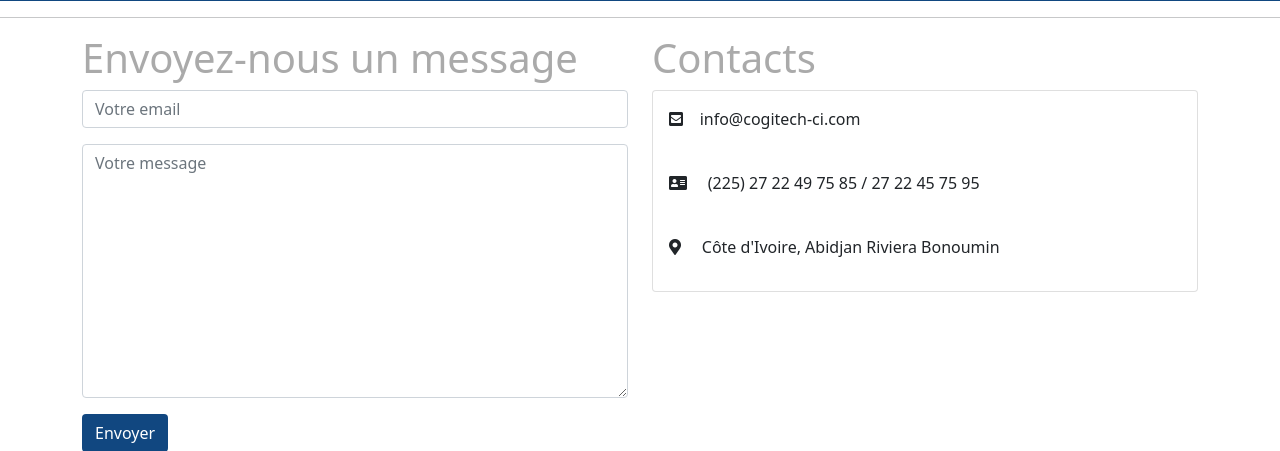
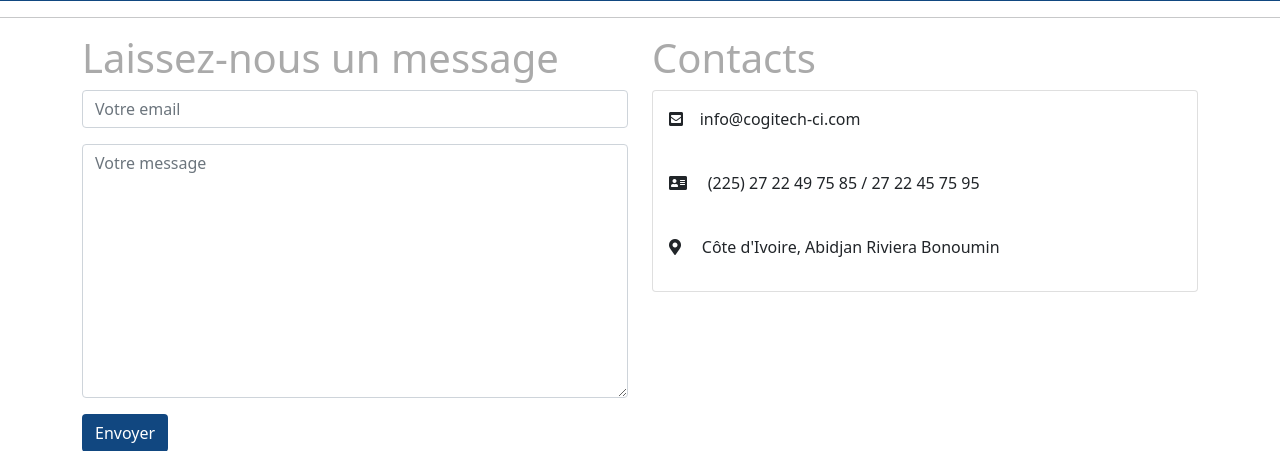
Before and after one commit to Tuo229/awsDjango, a Django app: page / in a window 1280 px wide. Shown: the part 2163-2614 px from the top of the page. Run offline with Django 3.2, Linux system fonts and the light colour scheme; some libraries are stand-ins or nearby versions.

Commit message:
Laissez-nous un message

```diff
--- a/awsDjango/templates/homepage/home.html
+++ b/awsDjango/templates/homepage/home.html
@@ -217,7 +217,7 @@
       <div class="container" id="contacts">
         <div class="row">
           <div class="col-sm-6">
-            <h1 style="color: #aaa;">Envoyez-nous un message</h1>
+            <h1 style="color: #aaa;">Laissez-nous un message</h1>
             <form>
               <p>
                 <input class="form-control" name="email" placeholder="Votre email">
```
Also changed, not shown: 1 other file.
